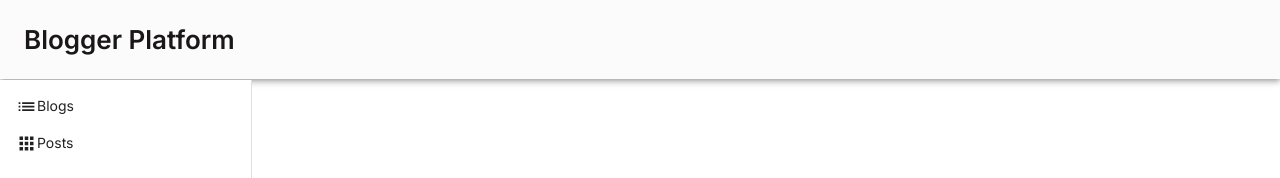
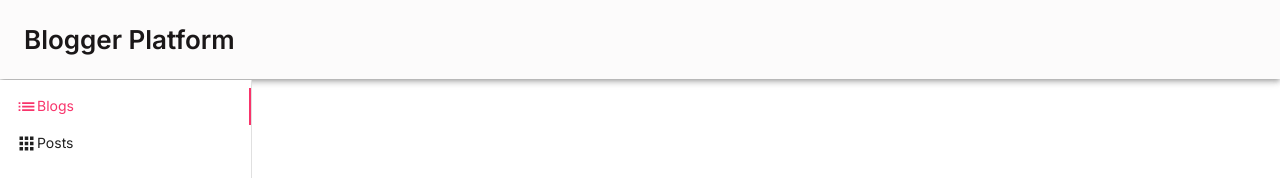
Before and after one commit to AlexeyKrop/bloggerPlatform, a React (Create React App) app: page / in a window 1280 px wide. Shown: the top 178 px of the page. Built offline with nearby package versions, Linux system fonts and the light colour scheme.

Commit message:
feat: add active class in item btn

```diff
--- a/src/pages/SideBar/SideBar.module.css
+++ b/src/pages/SideBar/SideBar.module.css
@@ -4,5 +4,8 @@
     justify-content: center;
 }
 .itemActive{
-    color: green;
+    border-right: 2px solid #F8346B;
 }
+.itemActive .btn{
+    color: #F8346B;
+}
--- a/src/pages/SideBar/SideBar.tsx
+++ b/src/pages/SideBar/SideBar.tsx
@@ -16,17 +16,23 @@ type SideBarItemsType = {
   id: string;
   title: string;
   icon: ReactNode;
+  active: boolean;
 };
 const drawerWidth = 252;
-const sideBarItems: SideBarItemsType[] = [
-  { id: v1(), title: 'Blogs', icon: <ListIcon className={s.icon} /> },
-  { id: v1(), title: 'Posts', icon: <AppsIcon className={s.icon} /> },
-];
 
 export const SideBar: FC = () => {
-  const [active, setActive] = useState<boolean>(false);
-  const onChangeToggleClass: () => void = () => {
-    setActive(!active);
+  const [sideBarItems, setSideBarItems] = useState<SideBarItemsType[]>([
+    { id: v1(), title: 'Blogs', icon: <ListIcon className={s.icon} />, active: true },
+    { id: v1(), title: 'Posts', icon: <AppsIcon className={s.icon} />, active: false },
+  ]);
+  const onChangeToggleClass: (id: string) => void = id => {
+    setSideBarItems(
+      sideBarItems.map(sideBarItem =>
+        sideBarItem.id === id
+          ? { ...sideBarItem, active: true }
+          : { ...sideBarItem, active: false },
+      ),
+    );
   };
 
   return (
@@ -44,12 +50,13 @@ export const SideBar: FC = () => {
         anchor="left"
       >
         <List>
-          {sideBarItems.map(({ id, title, icon }) => (
-            <ListItem className={s.item} key={id} disablePadding>
-              <ListItemButton
-                onClick={onChangeToggleClass}
-                className={active ? `${s.btnActive}` : `${s.btn}`}
-              >
+          {sideBarItems.map(({ id, title, icon, active }) => (
+            <ListItem
+              className={active ? `${s.itemActive}` : `${s.item}`}
+              key={id}
+              disablePadding
+            >
+              <ListItemButton className={s.btn} onClick={() => onChangeToggleClass(id)}>
                 {icon}
                 {title}
               </ListItemButton>
```
